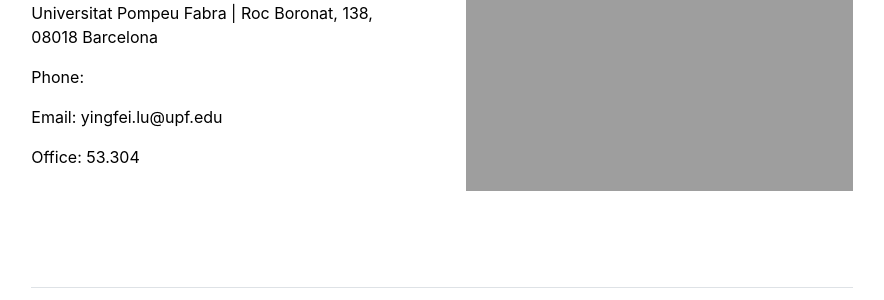
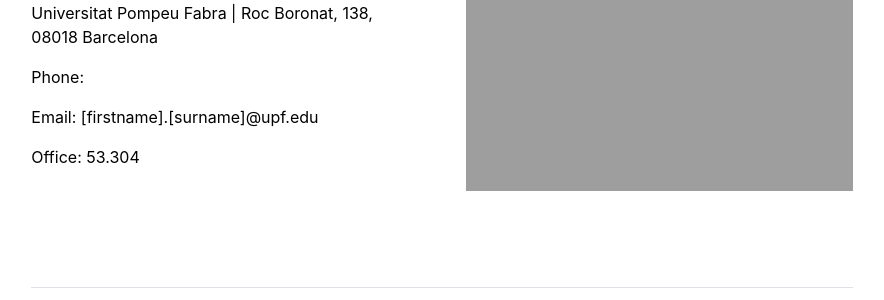
Before and after one commit to YingfeiLu/yingfeilu.github.io, a Jekyll site: the page built from contact.md, in a window 1280 px wide. Shown: the part 371-671 px from the top of the page, without its empty margins (198-1082 px from the left). Built offline with Jekyll 4.4.1, drawn with Linux system fonts in a browser that asks for light colours.

Commit message:
Update settings.yml

```diff
--- a/_data/settings.yml
+++ b/_data/settings.yml
@@ -16,4 +16,4 @@ social:
 - {icon: 'linkedin', link: 'https://www.linkedin.com/in/yingfei-lu-509a1a217/'}
 
 contacts:
-- {name: 'Yingfei Lu', position: 'Predoctoral researcher', department: ' Department of Translation and Language Sciences', institution: 'Universitat Pompeu Fabra', institution_address: 'Roc Boronat, 138, 08018 Barcelona', email: 'yingfei.lu@upf.edu', office: '53.304', image: 'assets/img/contact.jpg'}
+- {name: 'Yingfei Lu', position: 'Predoctoral researcher', department: ' Department of Translation and Language Sciences', institution: 'Universitat Pompeu Fabra', institution_address: 'Roc Boronat, 138, 08018 Barcelona', email: '[firstname].[surname]@upf.edu', office: '53.304', image: 'assets/img/contact.jpg'}
```
